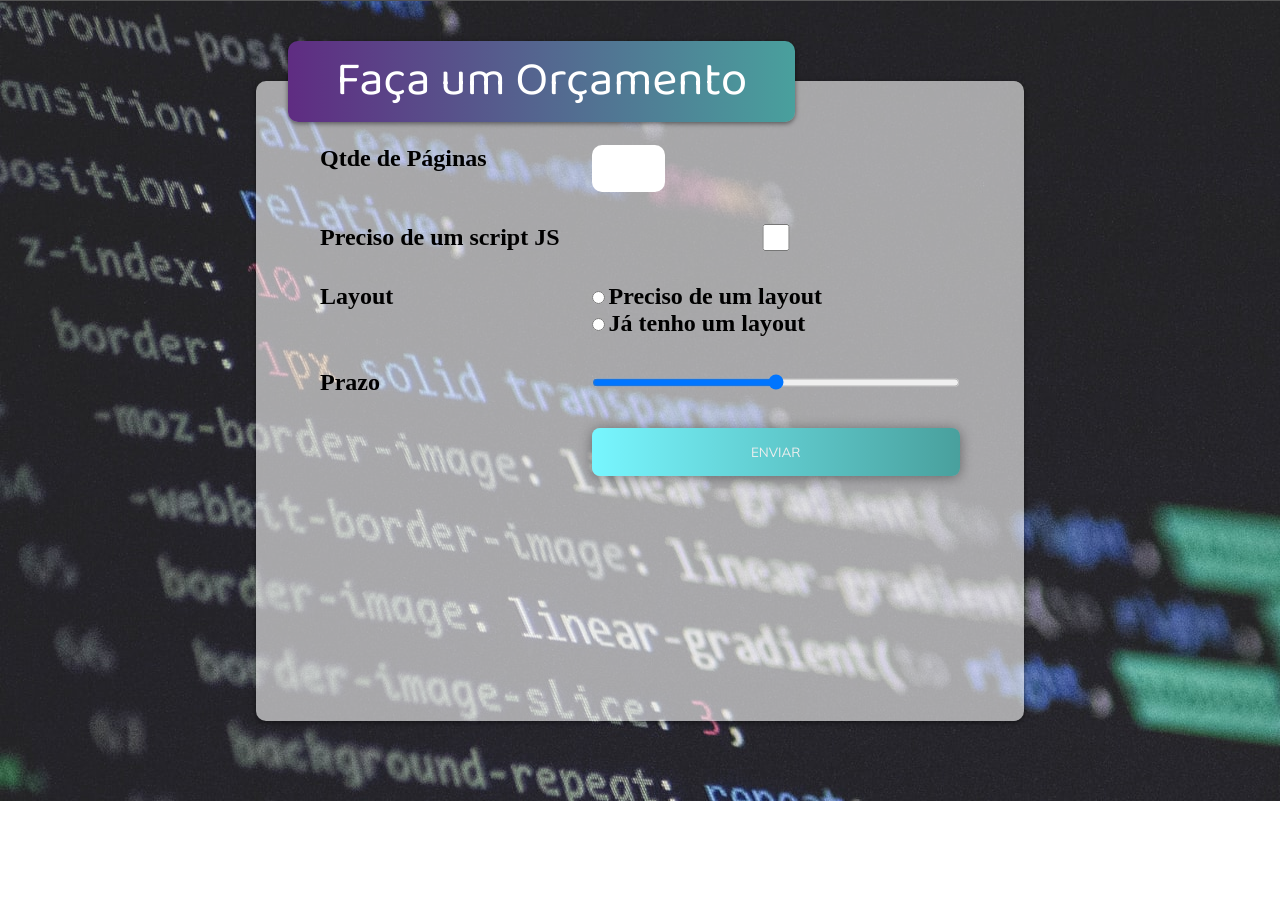
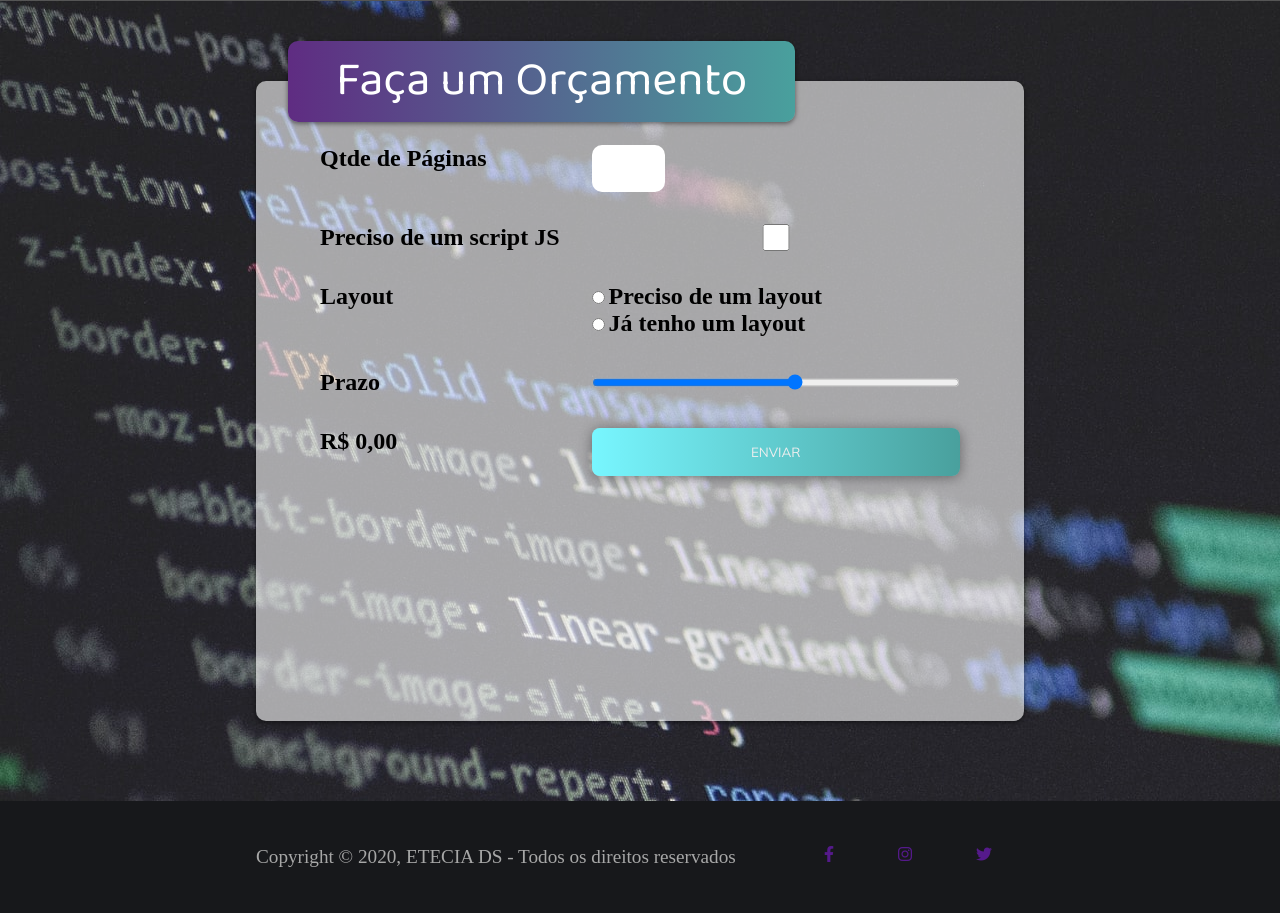
Before and after one commit to DavidCSales/Repositorio-Portifolio01, a plain HTML site: page index.html in a window 1280 px wide. Shown: the part 3231-4144 px from the top of the page. Before the commit the page ends 4032 px from the top, so only its background shows below. Drawn offline with Linux system fonts and the light colour scheme.

Commit message:
:package: calculo de orcamento

```diff
--- a/index.html
+++ b/index.html
@@ -199,11 +199,27 @@
                         </div>
                     </div>
                     <label for="prazo">Prazo</label>
-                    <input type="range" name="prazo" id="prazo">
+                    <input type="range" name="prazo" id="prazo" min="1" max="10">
+                    <label id="preco">R$ 0,00</label>
                     <button class="btn btn-orcamento" type="submit">Enviar</button>
                 </form>
             </div>
         </section>
+
+        <footer>
+            <div class="footer-content">
+                <p>
+                    Copyright &copy; 2020, ETECIA DS - Todos os direitos reservados
+                </p>
+                <div class="social-list">
+                    <ul>
+                        <li><a href=""><i class="fab fa-facebook-f"></i></a></li>
+                        <li><a href=""><i class="fab fa-instagram"></i></a></li>
+                        <li><a href=""><i class="fab fa-twitter"></i></a></li>
+                    </ul>
+                </div>
+            </div>
+        </footer>
 
     </div>
 
--- a/script.js
+++ b/script.js
@@ -3,3 +3,30 @@
 document.querySelector(".hamburguer").addEventListener("click", ()=>
     document.querySelector(".container").classList.toggle("show-menu")
 );
+
+document.querySelector("#qtde").addEventListener("change", atualizarPreco)
+document.querySelector("#js").addEventListener("change", atualizarPreco)
+document.querySelector("#layout-sim").addEventListener("change", atualizarPreco)
+document.querySelector("#layout-nao").addEventListener("change", atualizarPreco)
+document.querySelector("#prazo").addEventListener("change", function () {
+    const prazo = document.querySelector("#prazo").value
+    document.querySelector("label[for=prazo]").innerHTML = `Prazo: ${prazo} semanas`
+    atualizarPreco()
+})
+
+
+
+function atualizarPreco(){
+    const qtde = document.querySelector("#qtde").value
+    const temJS = document.querySelector("#js").checked
+    const incluiLayout = document.querySelector("#layout-sim").checked
+    const prazo = document.querySelector("#prazo").value
+
+    let preco = qtde * 100;
+    if (temJS)  preco *=  1.1
+    if (incluiLayout) preco += 500
+    let taxaUrgencia = 1 - prazo*0.1;
+    preco *= 1 + taxaUrgencia
+
+    document.querySelector("#preco").innerHTML = `R$ ${preco.toFixed(2)}`
+}
--- a/style.css
+++ b/style.css
@@ -562,3 +562,32 @@ header{
     cursor: pointer;
     grid-column: 2;
 }
+
+footer{
+    width: 100%;
+    height: 7rem;
+    background-color: #17181b;
+    display: flex;
+    justify-content: center;
+    align-items: center;
+}
+
+.footer-content{
+    width: 60%;
+    display: flex;
+    justify-content: space-between;
+}
+
+.footer-content p{
+    font-family: var(--font-secundary);
+    color: #a7a7a7;
+    font-size: 1.2rem;
+}
+
+.social-list a{
+    margin: 0 2rem;
+}
+
+.social-list ul {
+    display: flex;
+}
```
